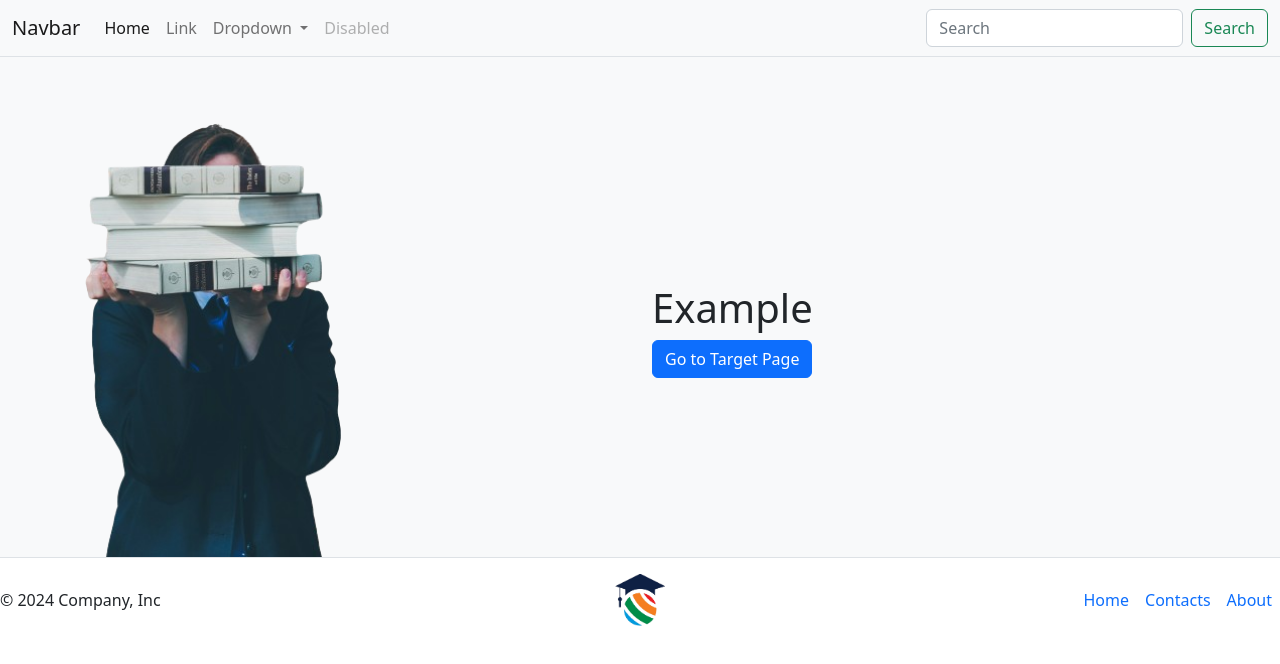
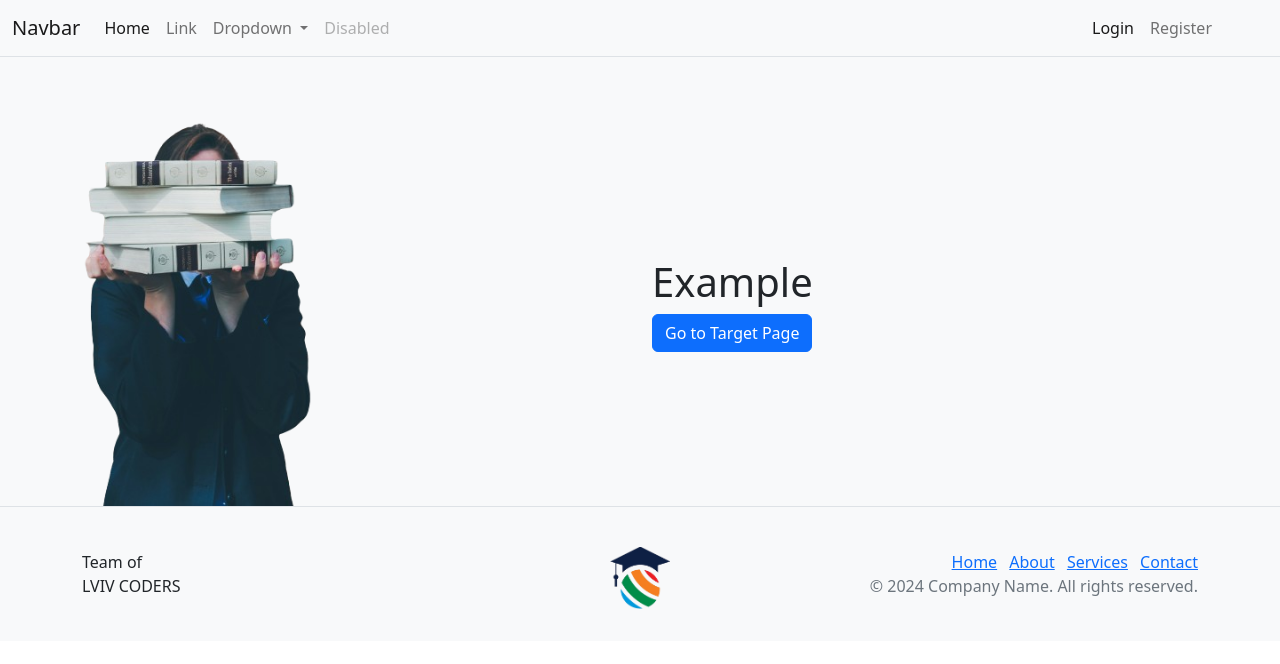
Before and after one commit to LappyTon/Moodle5.0, a plain HTML site: page index.html in a window 1280 px wide. Drawn offline with nearby package versions, Linux system fonts and the light colour scheme.

Commit message:
welcome 2

```diff
--- a/index.html
+++ b/index.html
@@ -37,10 +37,14 @@
                 <a class="nav-link disabled">Disabled</a>
               </li>
             </ul>
-            <form class="d-flex" role="search">
-              <input class="form-control me-2" type="search" placeholder="Search" aria-label="Search">
-              <button class="btn btn-outline-success" type="submit">Search</button>
-            </form>
+            <ul class="navbar-nav text-end px-5">
+              <li class="nav-item">
+                <a class="nav-link active" aria-current="page" href="#">Login</a>
+              </li>
+              <li class="nav-item">
+                <a class="nav-link" href="#">Register</a>
+              </li>
+            </ul>
           </div>
         </div>
       </nav>
@@ -49,30 +53,38 @@
         <div class="container">
             <div class="row align-items-center">
                 <div class="col-md-6">
-                    <img src="assets/startpage_person.png" class="img-fluid mt-3" alt="Footer Image" width="261">
+                    <img src="assets/startpage_person.png" class="img-fluid d-none d-md-block mt-3" alt="Image" width="230">
                 </div>
                 <div class="col-md-6">
                     <h1 class="display-block">Example</h1>
-                    <a href="target_page.html" class="btn btn-primary">Go to Target Page</a>
+                    <a href="#" class="btn btn-primary">Go to Target Page</a>
                 </div>
             </div>
         </div>
     </section>
 
-      <footer class="d-flex flex-wrap justify-content-between align-items-center py-3 border-top">
-        <p class="col-md-4 mb-0 text-body-secondary">© 2024 Company, Inc</p>
-
-        <a href="/" class="col-md-4 d-flex align-items-center justify-content-center mb-3 mb-md-0 me-md-auto link-body-emphasis text-decoration-none">
-
-          <img src="..\assets\logo.png" alt="Logo" width="50">
-        </a>
-
-        <ul class="nav col-md-4 justify-content-end">
-          <li class="nav-item"><a href="/" class="nav-link px-2 text-body-secondary">Home</a></li>
-          <li class="nav-item"><a href="#" class="nav-link px-2 text-body-secondary">Contacts</a></li>
-          <li class="nav-item"><a href="#" class="nav-link px-2 text-body-secondary">About</a></li>
-        </ul>
-      </footer>
+    <footer class="footer mt-auto bg-light border-top py-4">
+      <div class="container">
+          <div class="row align-items-center">
+              <div class="col-12 col-md-4 text-center text-md-start mb-3 mb-md-0">
+                  <p class="mb-0">Team of</p>
+                  <p class="mb-0">LVIV CODERS</p>
+              </div>
+              <div class="col-12 col-md-4 text-center mb-3 mb-md-0 pt-3">
+                  <img src="assets/logo.png" class="footer-logo img-fluid mb-2" alt="Company Logo" width="60">
+              </div>
+              <div class="col-12 col-md-4 text-center text-md-end">
+                  <ul class="list-inline footer-links mb-0">
+                      <li class="list-inline-item"><a href="#">Home</a></li>
+                      <li class="list-inline-item"><a href="#">About</a></li>
+                      <li class="list-inline-item"><a href="#">Services</a></li>
+                      <li class="list-inline-item"><a href="#">Contact</a></li>
+                  </ul>
+                  <p class="text-muted mb-0">&copy; 2024 Company Name. All rights reserved.</p>
+              </div>
+          </div>
+      </div>
+  </footer>
 
     <script src="https://cdn.jsdelivr.net/npm/bootstrap@5.2.3/dist/js/bootstrap.bundle.min.js" integrity="sha384-kenU1KFdBIe4zVF0s0G1M5b4hcpxyD9F7jL+jjXkk+Q2h455rYXK/7HAuoJl+0I4" crossorigin="anonymous"></script>
 </body>
```
